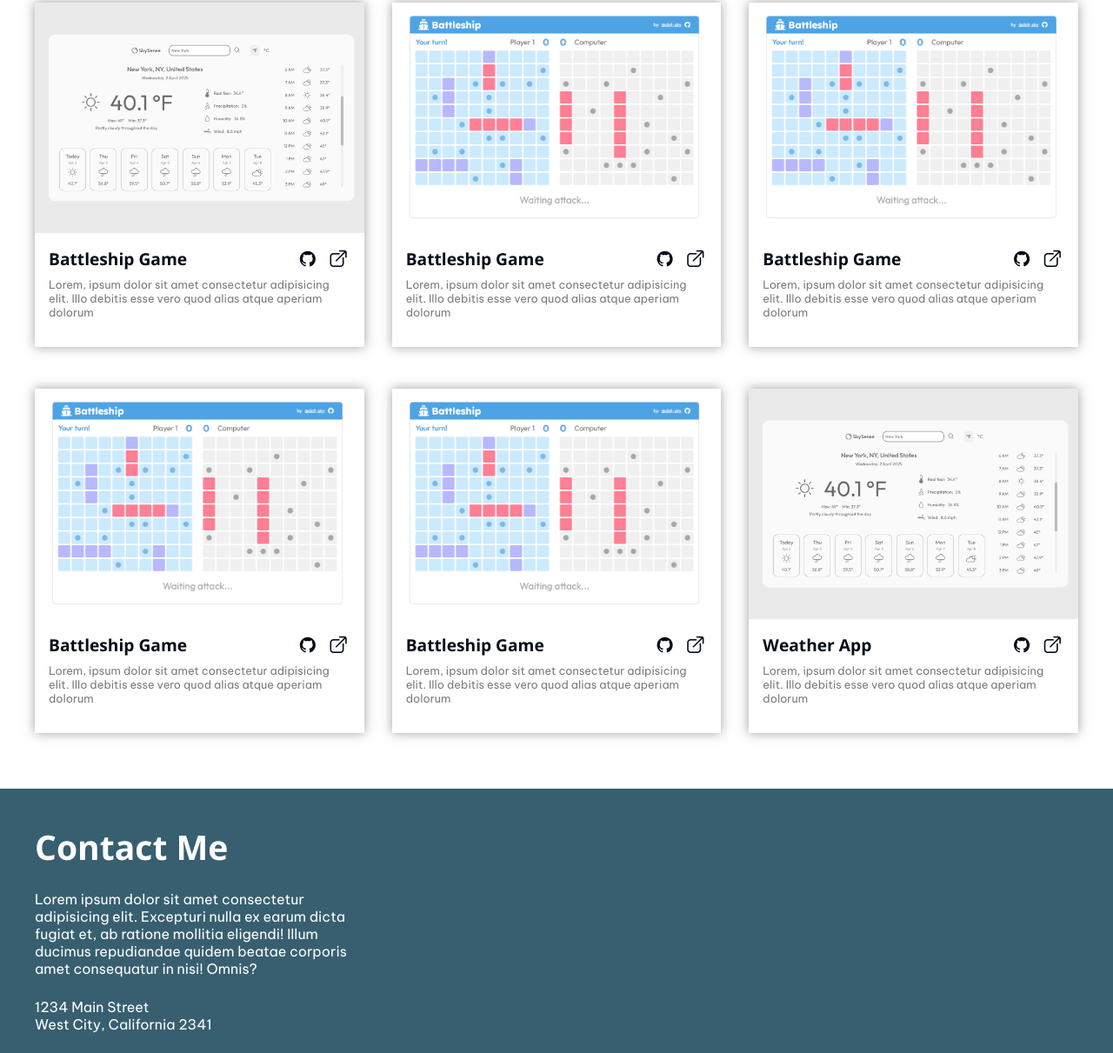
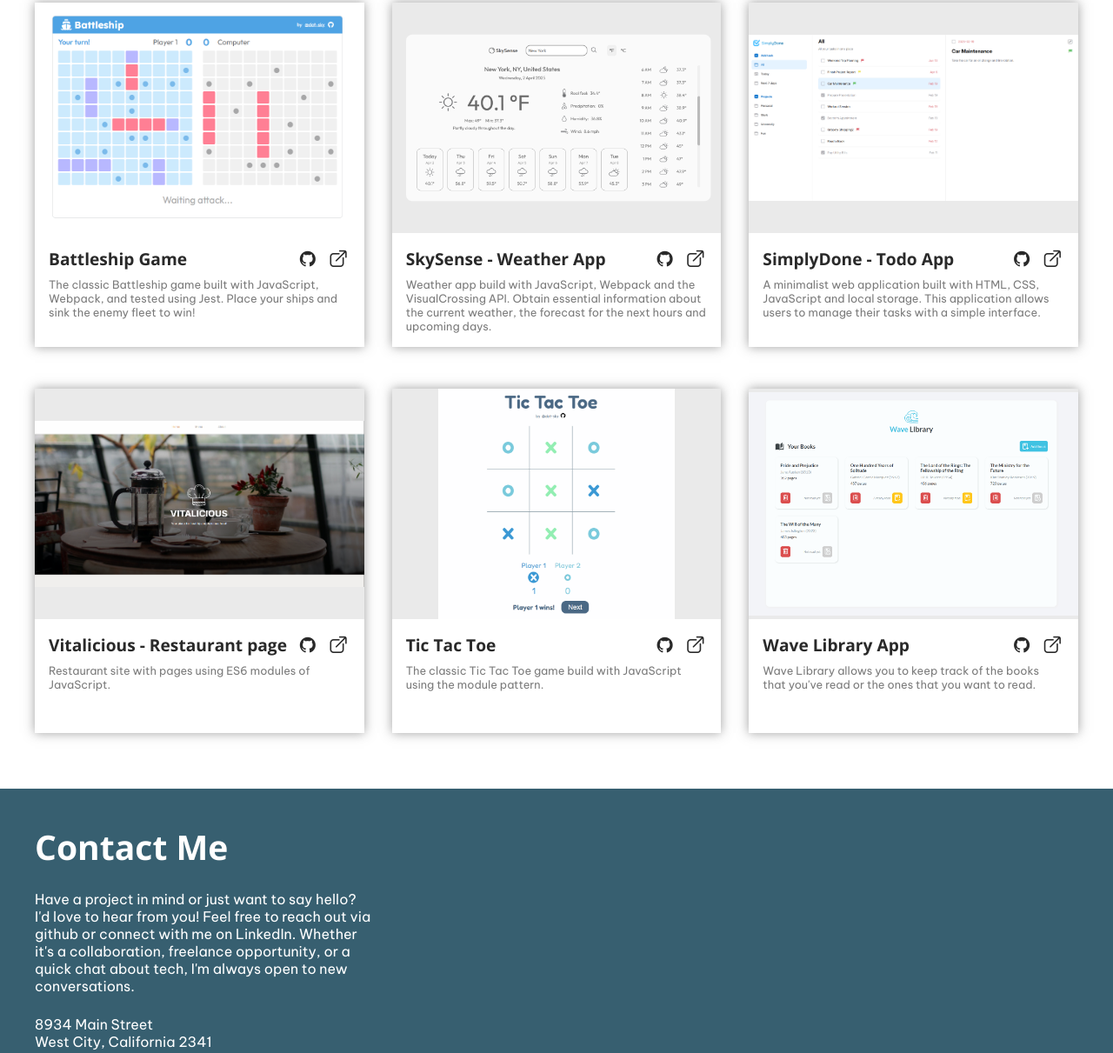
Before and after one commit to dot-sky/homepage, a plain HTML site: page index.html in a window 1280 px wide. Shown: the part 726-1937 px from the top of the page at 87% size. Drawn offline with nearby package versions, Linux system fonts and the light colour scheme.

Commit message:
feat: update page project and sections content

```diff
--- a/index.html
+++ b/index.html
@@ -55,116 +55,23 @@
                 <div class="projects-grid">
                     <div class="project-card shadow">
                         <div class="project-img">
-                            <img src='./assets/projects/weather-app.png'>
-                        </div>
-                        <div class="project-content">
-                            <div class="project-details">
-                                <h5>Battleship Game</h5>
-                                <div class="project-icons">
-                                    <a href="#">
-                                        <i class="devicon-github-original icon icon-sm"></i>
-                                    </a>
-                                    <a href="#">
-                                        <i class="fi fi-rr-arrow-up-right-from-square icon icon-sm"></i>
-                                    </a>
-                                </div>
-                            </div>
-                            <div class="project-desc">
-                                <p>Lorem, ipsum dolor sit amet consectetur adipisicing elit. Illo debitis esse vero quod
-                                    alias
-                                    atque aperiam dolorum </p>
-                            </div>
-                        </div>
-                    </div>
-                    <div class="project-card shadow">
-                        <div class="project-img">
                             <img src='./assets/projects/battleship.png'>
                         </div>
                         <div class="project-content">
                             <div class="project-details">
                                 <h5>Battleship Game</h5>
                                 <div class="project-icons">
-                                    <a href="#">
+                                    <a href="https://github.com/dot-sky/battleship" target="_blank">
                                         <i class="devicon-github-original icon icon-sm"></i>
                                     </a>
-                                    <a href="#">
+                                    <a href="https://dot-sky.github.io/battleship/" target="_blank">
                                         <i class="fi fi-rr-arrow-up-right-from-square icon icon-sm"></i>
                                     </a>
                                 </div>
                             </div>
                             <div class="project-desc">
-                                <p>Lorem, ipsum dolor sit amet consectetur adipisicing elit. Illo debitis esse vero quod
-                                    alias
-                                    atque aperiam dolorum </p>
-                            </div>
-                        </div>
-                    </div>
-                    <div class="project-card shadow">
-                        <div class="project-img">
-                            <img src='./assets/projects/battleship.png'>
-                        </div>
-                        <div class="project-content">
-                            <div class="project-details">
-                                <h5>Battleship Game</h5>
-                                <div class="project-icons">
-                                    <a href="#">
-                                        <i class="devicon-github-original icon icon-sm"></i>
-                                    </a>
-                                    <a href="#">
-                                        <i class="fi fi-rr-arrow-up-right-from-square icon icon-sm"></i>
-                                    </a>
-                                </div>
-                            </div>
-                            <div class="project-desc">
-                                <p>Lorem, ipsum dolor sit amet consectetur adipisicing elit. Illo debitis esse vero quod
-                                    alias
-                                    atque aperiam dolorum </p>
-                            </div>
-                        </div>
-                    </div>
-                    <div class="project-card shadow">
-                        <div class="project-img">
-                            <img src='./assets/projects/battleship.png'>
-                        </div>
-                        <div class="project-content">
-                            <div class="project-details">
-                                <h5>Battleship Game</h5>
-                                <div class="project-icons">
-                                    <a href="#">
-                                        <i class="devicon-github-original icon icon-sm"></i>
-                                    </a>
-                                    <a href="#">
-                                        <i class="fi fi-rr-arrow-up-right-from-square icon icon-sm"></i>
-                                    </a>
-                                </div>
-                            </div>
-                            <div class="project-desc">
-                                <p>Lorem, ipsum dolor sit amet consectetur adipisicing elit. Illo debitis esse vero quod
-                                    alias
-                                    atque aperiam dolorum </p>
-                            </div>
-                        </div>
-                    </div>
-                    <div class="project-card shadow">
-                        <div class="project-img">
-                            <img src='./assets/projects/battleship.png'>
-                        </div>
-                        <div class="project-content">
-                            <div class="project-details">
-                                <h5>Battleship Game</h5>
-                                <div class="project-icons">
-                                    <a href="#">
-                                        <i class="devicon-github-original icon icon-sm"></i>
-                                    </a>
-                                    <a href="#">
-                                        <i class="fi fi-rr-arrow-up-right-from-square icon icon-sm"></i>
-                                    </a>
-                                </div>
-                            </div>
-                            <div class="project-desc">
-                                <p>Lorem, ipsum dolor sit amet consectetur adipisicing elit. Illo debitis esse vero quod
-                                    alias
-                                    atque aperiam dolorum </p>
+                                <p>The classic Battleship game built with JavaScript, Webpack, and tested using Jest.
+                                    Place your ships and sink the enemy fleet to win!</p>
                             </div>
                         </div>
                     </div>
@@ -174,24 +81,111 @@
                         </div>
                         <div class="project-content">
                             <div class="project-details">
-                                <h5>Weather App</h5>
+                                <h5>SkySense - Weather App</h5>
                                 <div class="project-icons">
-                                    <a href="#">
-                                        <i class="devicon-github-original icon-sm"></i>
+                                    <a href="https://github.com/dot-sky/weather-app" target="_blank">
+                                        <i class="devicon-github-original icon icon-sm"></i>
                                     </a>
-                                    <a href="#">
-                                        <i class="fi fi-rr-arrow-up-right-from-square icon-sm"></i>
+                                    <a href="https://dot-sky.github.io/weather-app/" target="_blank">
+                                        <i class="fi fi-rr-arrow-up-right-from-square icon icon-sm"></i>
                                     </a>
                                 </div>
                             </div>
                             <div class="project-desc">
-                                <p>Lorem, ipsum dolor sit amet consectetur adipisicing elit. Illo debitis esse vero quod
-                                    alias
-                                    atque aperiam dolorum </p>
+                                <p>Weather app build with JavaScript, Webpack and
+                                    the VisualCrossing API. Obtain essential
+                                    information about the current weather, the forecast for the next hours and upcoming
+                                    days.</p>
                             </div>
                         </div>
                     </div>
-
+                    <div class="project-card shadow">
+                        <div class="project-img">
+                            <img src='./assets/projects/todo-app.png'>
+                        </div>
+                        <div class="project-content">
+                            <div class="project-details">
+                                <h5>SimplyDone - Todo App</h5>
+                                <div class="project-icons">
+                                    <a href="https://github.com/dot-sky/todo-app" target="_blank">
+                                        <i class="devicon-github-original icon icon-sm"></i>
+                                    </a>
+                                    <a href="https://dot-sky.github.io/todo-app/" target="_blank">
+                                        <i class="fi fi-rr-arrow-up-right-from-square icon icon-sm"></i>
+                                    </a>
+                                </div>
+                            </div>
+                            <div class="project-desc">
+                                <p>A minimalist web application built with HTML, CSS, JavaScript and local storage. This
+                                    application allows users to manage their tasks with a simple interface.</p>
+                            </div>
+                        </div>
+                    </div>
+                    <div class="project-card shadow">
+                        <div class="project-img">
+                            <img src='./assets/projects/vitalicious.png'>
+                        </div>
+                        <div class="project-content">
+                            <div class="project-details">
+                                <h5>Vitalicious - Restaurant page</h5>
+                                <div class="project-icons">
+                                    <a href="https://github.com/dot-sky/restaurant-site" target="_blank">
+                                        <i class="devicon-github-original icon icon-sm"></i>
+                                    </a>
+                                    <a href="https://dot-sky.github.io/restaurant-site/" target="_blank">
+                                        <i class="fi fi-rr-arrow-up-right-from-square icon icon-sm"></i>
+                                    </a>
+                                </div>
+                            </div>
+                            <div class="project-desc">
+                                <p>Restaurant site with pages using ES6 modules of JavaScript.</p>
+                            </div>
+                        </div>
+                    </div>
+                    <div class="project-card shadow">
+                        <div class="project-img">
+                            <img src='./assets/projects/tic-tac-toe.png'>
+                        </div>
+                        <div class="project-content">
+                            <div class="project-details">
+                                <h5>Tic Tac Toe</h5>
+                                <div class="project-icons">
+                                    <a href="https://github.com/dot-sky/tic-tac-toe-v2" target="_blank">
+                                        <i class="devicon-github-original icon icon-sm"></i>
+                                    </a>
+                                    <a href="https://dot-sky.github.io/tic-tac-toe-v2/" target="_blank">
+                                        <i class="fi fi-rr-arrow-up-right-from-square icon icon-sm"></i>
+                                    </a>
+                                </div>
+                            </div>
+                            <div class="project-desc">
+                                <p>The classic Tic Tac Toe game build with JavaScript using the module pattern.</p>
+                            </div>
+                        </div>
+                    </div>
+                    <div class="project-card shadow">
+                        <div class="project-img">
+                            <img src='./assets/projects/library.png'>
+                        </div>
+                        <div class="project-content">
+                            <div class="project-details">
+                                <h5>Wave Library App</h5>
+                                <div class="project-icons">
+                                    <a href="https://github.com/dot-sky/library" target="_blank">
+                                        <i class="devicon-github-original icon icon-sm"></i>
+                                    </a>
+                                    <a href="https://dot-sky.github.io/library/" target="_blank">
+                                        <i class="fi fi-rr-arrow-up-right-from-square icon icon-sm"></i>
+                                    </a>
+                                </div>
+                            </div>
+                            <div class="project-desc">
+                                <p>Wave Library allows you to keep track of the books that you've read or the ones that
+                                    you want to read.
+                                </p>
+                            </div>
+                        </div>
+                    </div>
                 </div>
             </div>
         </div>
@@ -201,10 +195,12 @@
             <div class="contact-section">
                 <div class="contact-me">
                     <h2>Contact Me</h2>
-                    <p>Lorem ipsum dolor sit amet consectetur adipisicing elit. Excepturi nulla ex earum dicta fugiat
-                        et, ab ratione mollitia eligendi! Illum ducimus repudiandae quidem beatae corporis amet
-                        consequatur in nisi! Omnis?</p>
-                    <p>1234 Main Street <br> West City, California 2341</p>
+                    <p>Have a project in mind or just want to say hello?
+                        I'd love to hear from you! Feel free to reach out via github or connect with me on LinkedIn.
+                        Whether it's a collaboration,
+                        freelance opportunity, or a quick chat about tech, I'm always open to new conversations.
+                    </p>
+                    <p>8934 Main Street <br> West City, California 2341</p>
 
                     <div class="contact-items">
                         <div class="contact-item">
@@ -213,12 +209,12 @@
                         </div>
                         <div class="contact-item">
                             <i class="fi fi-sr-envelope"></i>
-                            <span>this.is.not.a.real.mail@gmail.com</span>
+                            <span>placeholder@gmail.com</span>
                         </div>
                     </div>
 
                     <div class="icons-container">
-                        <a href="#">
+                        <a href="https://github.com/dot-sky" target="_blank">
                             <i class="devicon-github-original icon-md"></i>
                         </a>
                         <a href="#">
--- a/style.css
+++ b/style.css
@@ -1,7 +1,7 @@
 @import url("https://fonts.googleapis.com/css?family=Open%20Sans:700|Be%20Vietnam%20Pro:400");
 
 :root {
-  --text: #040c18;
+  --text: #292929;
   --text-25: #a1a1a1b4;
   --text-30: #7b7b7b;
   --text-50: #606060;
@@ -237,7 +237,7 @@ header > .section-wrapper {
 .project-desc p {
   font-size: 0.8rem;
   color: var(--text-30);
-  height: 4lh;
+  min-height: 4lh;
 }
 
 .project-icons {
@@ -383,7 +383,7 @@ footer > .section-wrapper {
     margin: var(--space-4x);
   }
   .projects-grid {
-    grid-template-columns: repeat(auto-fill, minmax(200px, 1fr));
+    grid-template-columns: 1fr;
   }
   .contact-section {
     grid-template-columns: 1fr;
```
Also changed, not shown: assets/projects/library.png (added), assets/projects/tic-tac-toe.png (added), assets/projects/todo-app.png (added), assets/projects/vitalicious.png (added).
